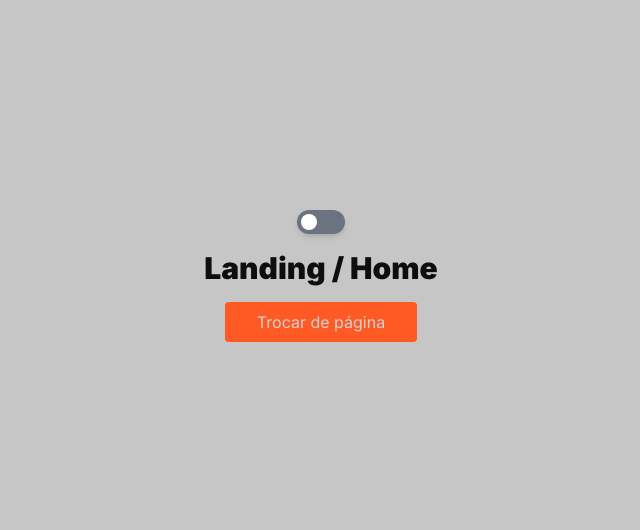
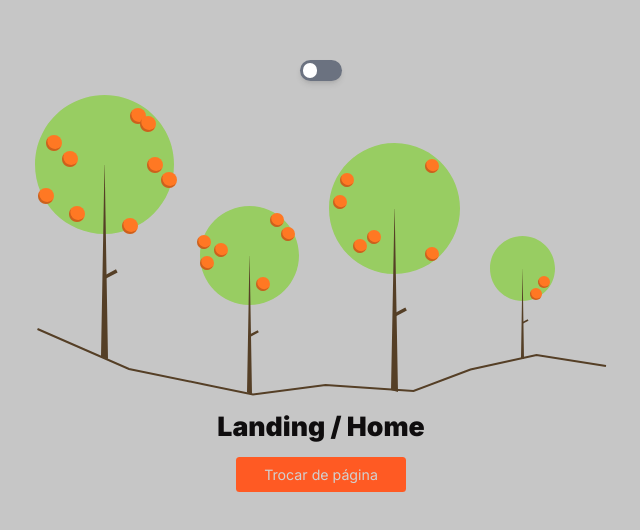
Before and after one commit to Squad-23/orange-evolution-frontend, a React (Vite) app: page / in a window 1280 px wide. Shown: the part 124-654 px from the top of the page, without its empty margins (319-959 px from the left). Built offline with nearby package versions, Linux system fonts and the light colour scheme.

Commit message:
🔧 chore(tailwind): change tailwind config to new prototype tokens

```diff
--- a/index.html
+++ b/index.html
@@ -1,5 +1,5 @@
 <!DOCTYPE html>
-<html lang="en">
+<html lang="en" class="text-[1.11vmax]">
   <head>
     <meta charset="UTF-8" />
 
--- /dev/null
+++ b/src/assets/OrangeTrailSVG.tsx
@@ -0,0 +1,174 @@
+import { useContext } from "react"
+
+import { ThemeContext } from "../contexts/theme"
+
+export function OrangeTrailSVG() {
+  const { theme } = useContext(ThemeContext);
+  const treeColor = theme === "light" ? "#553F26" : "#C5945C" ;
+
+  return (
+    <svg
+      width={572}
+      height={301}
+      viewBox="0 0 572 301"
+      fill="none"
+      xmlns="http://www.w3.org/2000/svg"
+    >
+      <path
+        d="M69.5 139c38.384 0 69.5-31.116 69.5-69.5S107.884 0 69.5 0 0 31.116 0 69.5 31.116 139 69.5 139zM359.5 179c36.175 0 65.5-29.325 65.5-65.5S395.675 48 359.5 48 294 77.325 294 113.5s29.325 65.5 65.5 65.5zM214.5 210c27.338 0 49.5-22.162 49.5-49.5S241.838 111 214.5 111 165 133.162 165 160.5s22.162 49.5 49.5 49.5zM487.5 206c17.949 0 32.5-14.551 32.5-32.5 0-17.949-14.551-32.5-32.5-32.5-17.949 0-32.5 14.551-32.5 32.5 0 17.949 14.551 32.5 32.5 32.5z"
+        fill="#98CD62"
+      />
+      <path
+        d="M73 264l-7-1.995.014-.764 2.098-115.837.104-5.776.004-.169.365-20.237.532-29.334v-.004L69.478 70h.192l.369 21.541.48 28.037.344 19.896v.147l.015.819v.004l.665 38.78.069 3.854 1.374 80.15L73 264zM363 297l-7-1.882.014-.721 2.098-109.269.104-5.448.004-.159.365-19.09.532-27.671v-.003l.361-18.757h.192l.369 20.32.481 26.447.343 18.767v.139l.015.773v.003l.665 36.582.069 3.635 1.374 75.606.014.728zM217 299l-5-1.419.01-.544 1.498-82.399.075-4.109.003-.12.261-14.395.379-20.867v-.003l.259-14.144h.136l.264 15.323.343 19.944.246 14.152v.105l.01.583v.002l.475 27.586.049 2.742.982 57.014.01.549zM489 264l-3-.926.006-.354.899-53.739.045-2.679.001-.079.157-9.388.228-13.609v-.001l.155-9.225h.082l.158 9.993.206 13.007.147 9.23v.068l.006.38v.002l.286 17.991.029 1.788.589 37.183.006.358z"
+        fill={treeColor}
+      />
+      <path
+        d="M80.988 174.373l-11.523 6.069 1.606 3.051 11.523-6.069-1.606-3.051zM370.327 212.531l-10.86 5.72 1.513 2.876 10.86-5.72-1.513-2.876zM222.682 235.165l-8.207 4.322 1.144 2.174 8.207-4.323-1.144-2.173zM492.739 224.236l-5.37 2.828.748 1.421 5.37-2.828-.748-1.421z"
+        fill={treeColor}
+      />
+      <path
+        d="M2.5 234L94 274l124 25.5 72.5-9.5 88 6 57-21.5 66-14.5 69.5 11"
+        stroke={treeColor}
+        strokeWidth={2}
+      />
+      <circle cx={19} cy={48} r={8} fill="#FF7823" />
+      <path
+        opacity={0.2}
+        d="M12.982 43a7.802 7.802 0 004.113 10.245A7.82 7.82 0 0026 51.26c-1.696 3.964-6.288 5.804-10.256 4.11A7.803 7.803 0 0112.982 43z"
+        fill="#000"
+      />
+      <circle cx={103} cy={21} r={8} fill="#FF7823" />
+      <path
+        opacity={0.2}
+        d="M96.982 16a7.802 7.802 0 004.113 10.245A7.82 7.82 0 00110 24.26c-1.696 3.964-6.288 5.804-10.256 4.11A7.803 7.803 0 0196.982 16z"
+        fill="#000"
+      />
+      <circle cx={11} cy={101} r={8} fill="#FF7823" />
+      <path
+        opacity={0.2}
+        d="M4.982 96a7.802 7.802 0 004.113 10.245A7.821 7.821 0 0018 104.26c-1.696 3.964-6.288 5.804-10.256 4.11A7.803 7.803 0 014.982 96z"
+        fill="#000"
+      />
+      <circle cx={134} cy={85} r={8} fill="#FF7823" />
+      <path
+        opacity={0.2}
+        d="M127.982 80a7.802 7.802 0 004.113 10.245A7.82 7.82 0 00141 88.26c-1.696 3.964-6.288 5.804-10.256 4.11A7.802 7.802 0 01127.982 80z"
+        fill="#000"
+      />
+      <circle cx={42} cy={119} r={8} fill="#FF7823" />
+      <path
+        opacity={0.2}
+        d="M35.982 114a7.802 7.802 0 004.113 10.245A7.821 7.821 0 0049 122.26c-1.696 3.964-6.288 5.804-10.256 4.11A7.803 7.803 0 0135.982 114z"
+        fill="#000"
+      />
+      <circle cx={120} cy={70} r={8} fill="#FF7823" />
+      <path
+        opacity={0.2}
+        d="M113.982 65a7.802 7.802 0 004.113 10.245A7.82 7.82 0 00127 73.26c-1.696 3.964-6.288 5.804-10.256 4.11A7.802 7.802 0 01113.982 65z"
+        fill="#000"
+      />
+      <circle cx={253} cy={139} r={7} fill="#FF7823" />
+      <path
+        opacity={0.2}
+        d="M247.734 134.625a6.828 6.828 0 003.599 8.965 6.845 6.845 0 007.792-1.737 6.84 6.84 0 01-8.974 3.596 6.828 6.828 0 01-2.417-10.824z"
+        fill="#000"
+      />
+      <circle cx={397} cy={71} r={7} fill="#FF7823" />
+      <path
+        opacity={0.2}
+        d="M391.734 66.625a6.827 6.827 0 003.599 8.965 6.842 6.842 0 007.792-1.737 6.84 6.84 0 01-8.974 3.596 6.827 6.827 0 01-2.417-10.824z"
+        fill="#000"
+      />
+      <circle cx={397} cy={159} r={7} fill="#FF7823" />
+      <path
+        opacity={0.2}
+        d="M391.734 154.625a6.828 6.828 0 003.599 8.965 6.845 6.845 0 007.792-1.737 6.84 6.84 0 01-8.974 3.596 6.828 6.828 0 01-2.417-10.824z"
+        fill="#000"
+      />
+      <circle cx={305} cy={107} r={7} fill="#FF7823" />
+      <path
+        opacity={0.2}
+        d="M299.734 102.625a6.828 6.828 0 003.599 8.965 6.845 6.845 0 007.792-1.737 6.84 6.84 0 01-8.974 3.596 6.828 6.828 0 01-2.417-10.824z"
+        fill="#000"
+      />
+      <circle cx={312} cy={85} r={7} fill="#FF7823" />
+      <path
+        opacity={0.2}
+        d="M306.734 80.625a6.827 6.827 0 003.599 8.965 6.842 6.842 0 007.792-1.737 6.84 6.84 0 01-8.974 3.596 6.827 6.827 0 01-2.417-10.824z"
+        fill="#000"
+      />
+      <circle cx={325} cy={151} r={7} fill="#FF7823" />
+      <path
+        opacity={0.2}
+        d="M319.734 146.625a6.828 6.828 0 003.599 8.965 6.845 6.845 0 007.792-1.737 6.84 6.84 0 01-8.974 3.596 6.828 6.828 0 01-2.417-10.824z"
+        fill="#000"
+      />
+      <circle cx={339} cy={142} r={7} fill="#FF7823" />
+      <path
+        opacity={0.2}
+        d="M333.734 137.625a6.828 6.828 0 003.599 8.965 6.845 6.845 0 007.792-1.737 6.84 6.84 0 01-8.974 3.596 6.828 6.828 0 01-2.417-10.824z"
+        fill="#000"
+      />
+      <circle cx={169} cy={147} r={7} fill="#FF7823" />
+      <path
+        opacity={0.2}
+        d="M163.734 142.625a6.828 6.828 0 003.599 8.965 6.845 6.845 0 007.792-1.737 6.84 6.84 0 01-8.974 3.596 6.828 6.828 0 01-2.417-10.824z"
+        fill="#000"
+      />
+      <circle cx={186} cy={155} r={7} fill="#FF7823" />
+      <path
+        opacity={0.2}
+        d="M180.734 150.625a6.828 6.828 0 003.599 8.965 6.845 6.845 0 007.792-1.737 6.84 6.84 0 01-8.974 3.596 6.828 6.828 0 01-2.417-10.824z"
+        fill="#000"
+      />
+      <circle cx={228} cy={189} r={7} fill="#FF7823" />
+      <path
+        opacity={0.2}
+        d="M222.734 184.625a6.828 6.828 0 003.599 8.965 6.845 6.845 0 007.792-1.737 6.84 6.84 0 01-8.974 3.596 6.828 6.828 0 01-2.417-10.824z"
+        fill="#000"
+      />
+      <circle cx={172} cy={168} r={7} fill="#FF7823" />
+      <path
+        opacity={0.2}
+        d="M166.734 163.625a6.828 6.828 0 003.599 8.965 6.845 6.845 0 007.792-1.737 6.84 6.84 0 01-8.974 3.596 6.828 6.828 0 01-2.417-10.824z"
+        fill="#000"
+      />
+      <circle cx={242} cy={125} r={7} fill="#FF7823" />
+      <path
+        opacity={0.2}
+        d="M236.734 120.625a6.828 6.828 0 003.599 8.965 6.845 6.845 0 007.792-1.737 6.84 6.84 0 01-8.974 3.596 6.828 6.828 0 01-2.417-10.824z"
+        fill="#000"
+      />
+      <circle cx={35} cy={64} r={8} fill="#FF7823" />
+      <path
+        opacity={0.2}
+        d="M28.982 59a7.802 7.802 0 004.113 10.245A7.82 7.82 0 0042 67.26c-1.696 3.964-6.288 5.804-10.256 4.11A7.803 7.803 0 0128.982 59z"
+        fill="#000"
+      />
+      <circle cx={113} cy={29} r={8} fill="#FF7823" />
+      <path
+        opacity={0.2}
+        d="M106.982 24a7.802 7.802 0 004.113 10.245A7.82 7.82 0 00120 32.26c-1.696 3.964-6.288 5.804-10.256 4.11A7.802 7.802 0 01106.982 24z"
+        fill="#000"
+      />
+      <circle cx={95} cy={131} r={8} fill="#FF7823" />
+      <path
+        opacity={0.2}
+        d="M88.982 126a7.802 7.802 0 004.113 10.245A7.821 7.821 0 00102 134.26c-1.696 3.964-6.288 5.804-10.256 4.11A7.803 7.803 0 0188.982 126z"
+        fill="#000"
+      />
+      <circle cx={501} cy={199} r={6} fill="#FF7823" />
+      <path
+        opacity={0.2}
+        d="M496.486 195.25a5.852 5.852 0 003.085 7.684 5.869 5.869 0 006.679-1.489 5.862 5.862 0 01-7.692 3.082 5.852 5.852 0 01-2.072-9.277z"
+        fill="#000"
+      />
+      <circle cx={509} cy={187} r={6} fill="#FF7823" />
+      <path
+        opacity={0.2}
+        d="M504.486 183.25a5.852 5.852 0 003.085 7.684 5.869 5.869 0 006.679-1.489 5.862 5.862 0 01-7.692 3.082 5.852 5.852 0 01-2.072-9.277z"
+        fill="#000"
+      />
+    </svg>
+  )
+}
--- a/src/pages/Landing/index.tsx
+++ b/src/pages/Landing/index.tsx
@@ -1,13 +1,15 @@
 import { Link } from 'react-router-dom';
 
+import { OrangeTrailSVG } from '../../assets/OrangeTrailSVG';
 import { ThemeSwitcher } from '../../components/ThemeSwitch';
 
 export function Landing() {
   return (
     <div className="bg-dominant-200 w-screen h-screen flex flex-col gap-4 items-center justify-center">
       <ThemeSwitcher />
+      <OrangeTrailSVG />
       <h1 className="text-contrast-200 text-3xl font-black">Landing / Home</h1>
-      <Link to="/login" className="bg-primary-500 px-8 py-2 rounded text-gray-light-100">
+      <Link to="/login" className="bg-brand-orange-500 px-8 py-2 rounded text-gray-light-100">
         Trocar de página
       </Link>
     </div>
--- a/src/styles/global.css
+++ b/src/styles/global.css
@@ -31,3 +31,9 @@
   --color-contrast-200: var(--color-light-gray-200);
   --color-contrast-100: var(--color-light-gray-100);
 }
+
+* {
+  transition-property: color, background-color, border-color, text-decoration-color, fill, stroke;
+  transition-timing-function: cubic-bezier(0.4, 0, 0.2, 1);
+  transition-duration: 150ms;
+}
--- a/tailwind.config.cjs
+++ b/tailwind.config.cjs
@@ -1,6 +1,7 @@
 /** @type {import('tailwindcss').Config} */
 
 module.exports = {
+  darkMode: 'class',
   content: ['./index.html', './src/**/*.{js,ts,jsx,tsx}'],
   theme: {
     fontFamily: {
@@ -8,14 +9,21 @@ module.exports = {
     },
     extend: {
       colors: {
-        primary: {
-          700: '#ff3200',
-          500: '#ff5a23',
-          400: '#ff7823',
-          200: '#ffa000',
-        },
-        secondary: {
-          500: 'rgb(0, 193, 156)',
+        brand: {
+          orange: {
+            700: '#ff3200',
+            500: '#ff5a23',
+            400: '#ff7823',
+            200: '#ffa000',
+          },
+          pink: {
+            100: "#FD7AC5",
+            700: "#FA2882",
+          },
+          purple: "#5D35D9",
+          green: "#00C19C",
+          blue: "#5D35D9",
+          cyan: "#267CBC",
         },
         gray: {
           light: {
```
